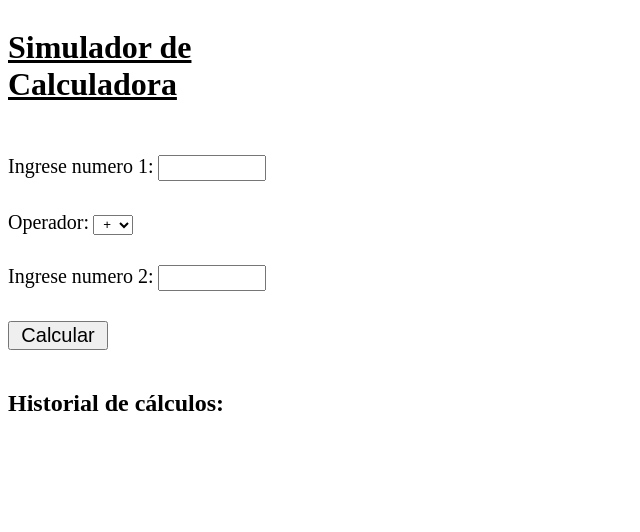
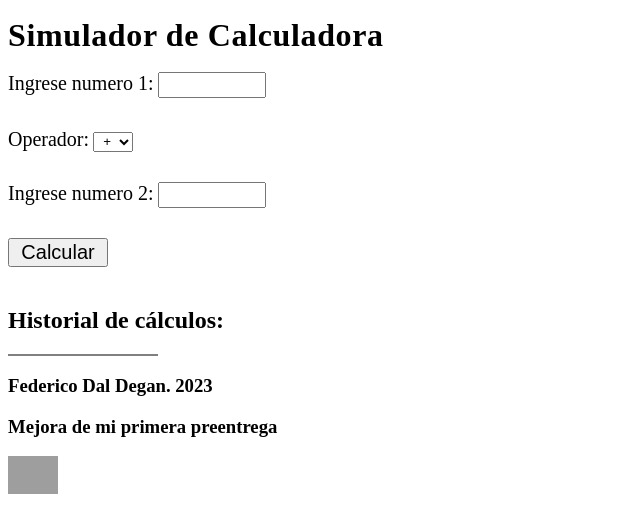
Before and after one commit to FedeDalDegan/js-tercera-preentrega, a plain HTML site: page index.html in a window 1280 px wide. Shown: the whole page, without its empty margins (0-640 px from the left). Drawn offline with Linux system fonts and the light colour scheme; grey boxes are pictures that could not be loaded.

Commit message:
Añadido de estilaje, y un poco de agregado al HTML

```diff
--- a/index.html
+++ b/index.html
@@ -7,8 +7,8 @@
     <link rel="stylesheet" href="style.css">
 </head>
 <body>
+    <h1>Simulador de Calculadora</h1>
     <div class="flex-container">
-        <h1>Simulador de Calculadora</h1>
         <div>
             <label for="num1">Ingrese numero 1:</label>
             <input type="number" id="num1">
@@ -32,6 +32,12 @@
     <h2>Historial de cálculos:</h2>
     <ul id="history"></ul>
 
+    <div class="underline"></div>
+
+    <h3>Federico Dal Degan. 2023</h3>
+    <h3>Mejora de mi primera preentrega</h3>
+    <a href="https://fededaldegan.github.io/preentrega1/"><img src="https://cdn4.iconfinder.com/data/icons/social-media-and-logos-11/32/Logo_Github-256.png" alt="" class="githubLogo"></a>
+
     <script src="./main.js"></script>
 </body>
 </html>
--- a/main.js
+++ b/main.js
@@ -33,6 +33,7 @@ function calculateResult(num1, operator, num2) {
 }
 
 // Actualizacion usando DOM
+// CreateElement para crear LISTAS con los calculos
 function updateHistory(history) {
     const historyList = document.getElementById('history');
     historyList.innerHTML = '';
--- a/style.css
+++ b/style.css
@@ -17,7 +17,10 @@ h1, h2, label, button{
 }
 
 h1{
-    text-decoration: underline;
+    color: #000000;
+    font-family: 'Times New Roman', Times, serif;
+    line-height: 0.9em;
+    letter-spacing: 0.02em;
 }
 
 #calculate{
@@ -42,3 +45,13 @@ select{
     height: 20px;
     text-align: center;
 }
+
+.githubLogo{
+    width: 50px;
+}
+
+.underline{
+    width: 150px;
+    height: 2px;
+    background-color: grey;
+}
```
